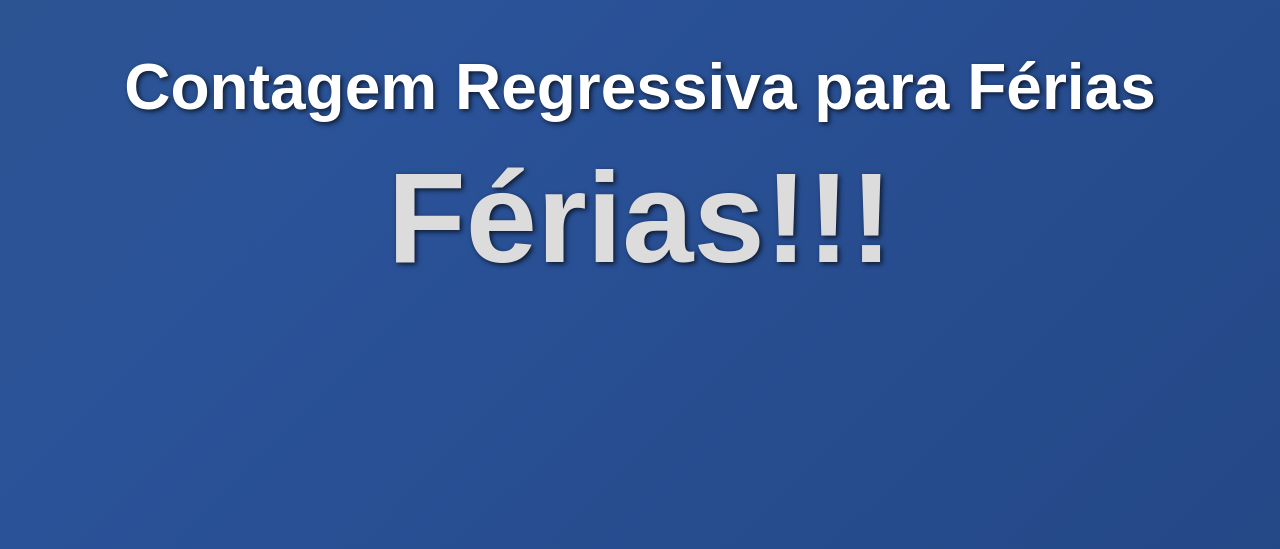
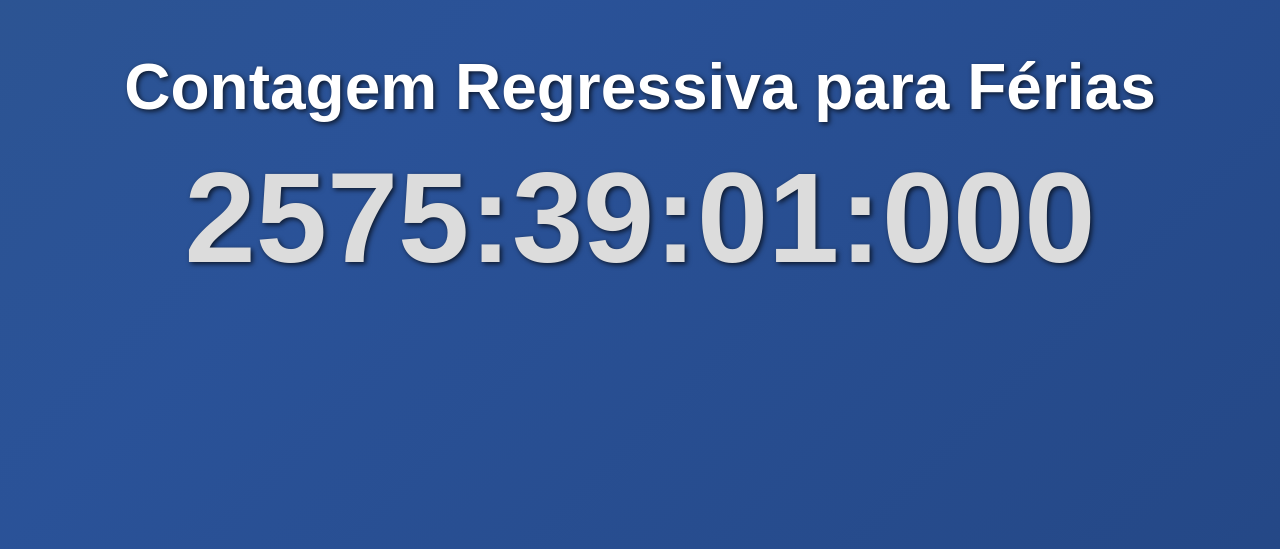
Before and after one commit to MaraoLT/contagem_ferias, a plain HTML site: page index.html in a window 1280 px wide. Shown: the part 251-800 px from the top of the page. Drawn offline with Linux system fonts and the light colour scheme.

Commit message:
ferias 1s2025

```diff
--- a/index.html
+++ b/index.html
@@ -106,7 +106,7 @@
     </audio>
 
     <script>
-        const targetDate = new Date("2024-12-05T17:00:00");
+        const targetDate = new Date("2025-07-01T23:00:00");
         const countdownElement = document.getElementById('countdown');
         const backgroundAudio = document.getElementById('background-audio');
         const endAudio = document.getElementById('end-audio');
```
